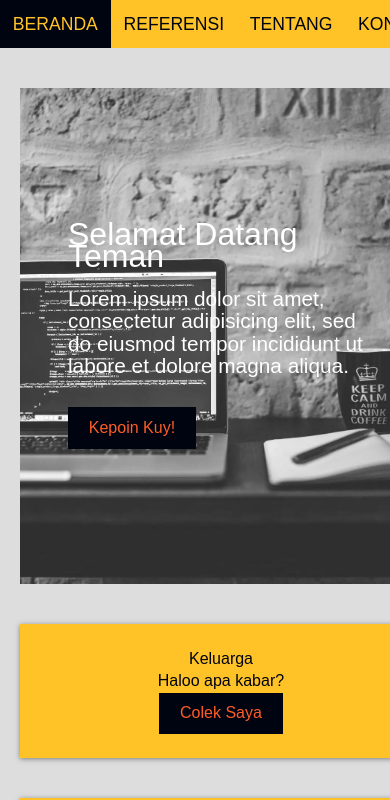
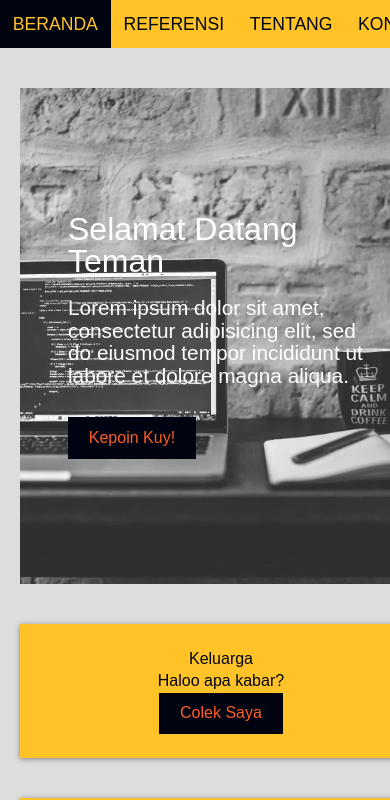
Before and after one commit to Mochalan14/Mochalan14.github.io, a plain HTML site: page index.html in a window 390 px wide. Shown: the top 800 px of the page. Drawn offline with Linux system fonts and the light colour scheme.

Commit message:
Update styleFix.css

```diff
--- a/styleFix.css
+++ b/styleFix.css
@@ -276,6 +276,10 @@ footer{
 		display: flex;
 		flex-direction: row;
 	}
+	.hero h1{
+		line-height: 2rem;
+	}
+
 	.konten{
 		grid-template-areas:
 		"hero "
```
